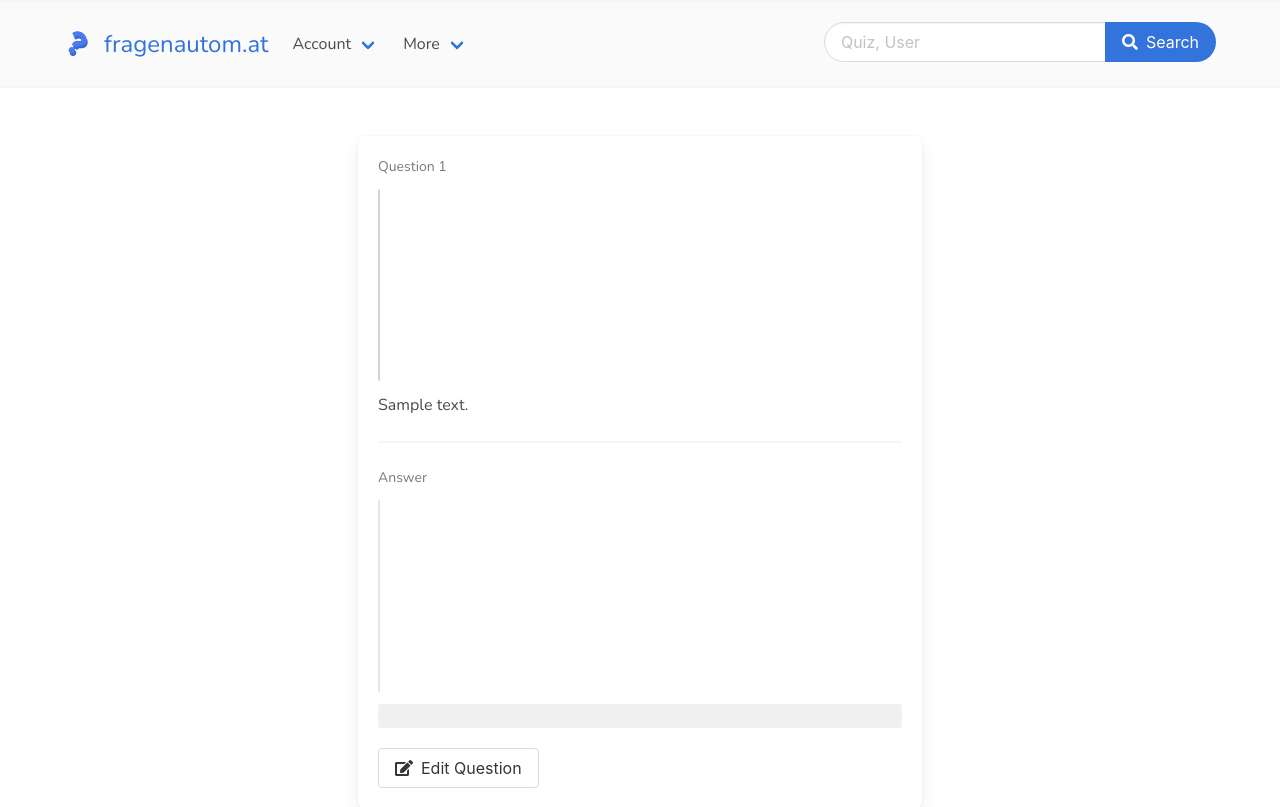
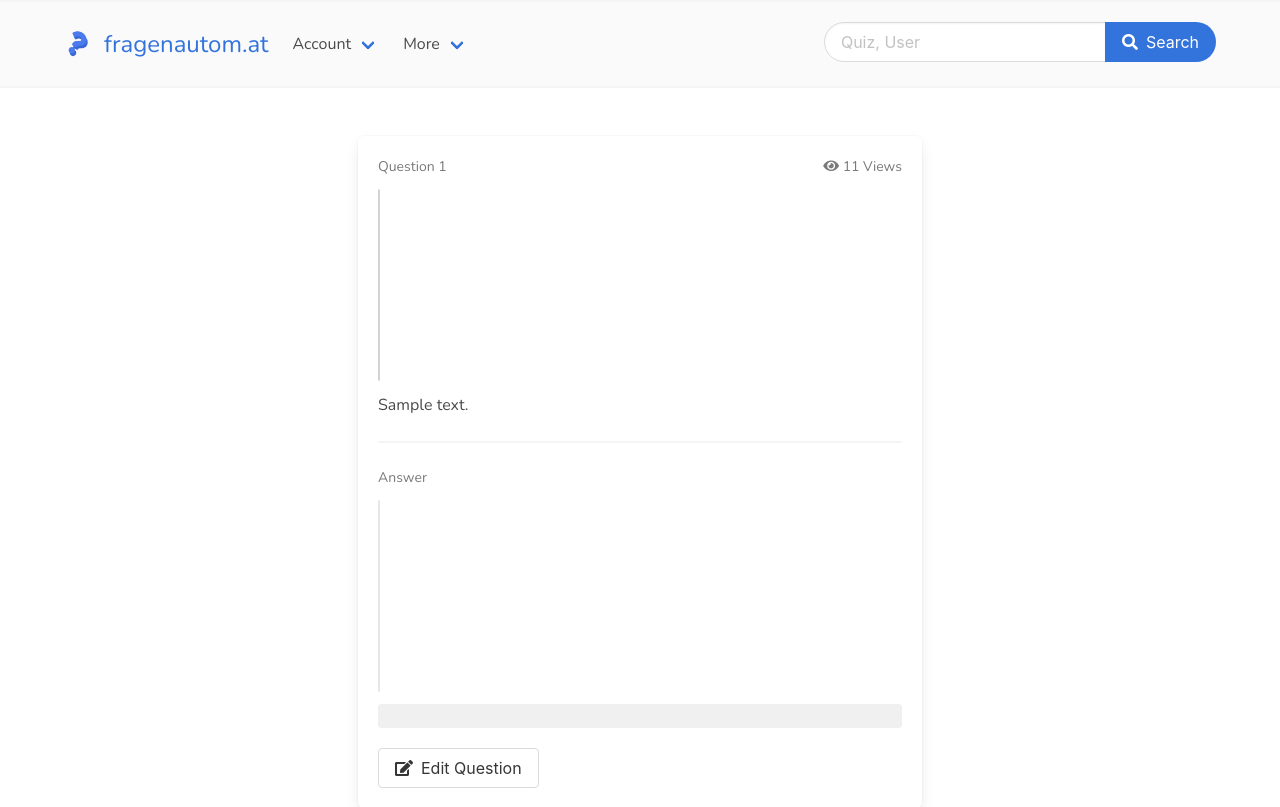
Before and after one commit to PhilippMatthes/fragenautomat, a Django app: a page that uses fragenautomat/quizzes/templates/quizzes/question.html in a window 1280 px wide. Shown: the top 807 px of the page. Run offline with Django 3.2, Linux system fonts and the light colour scheme; a user stored in the database is signed in; tables that the repository leaves empty hold one stand-in row (values such as "Sample post").

Commit message:
Add number of views to quizzes and questions

```diff
--- a/fragenautomat/quizzes/forms.py
+++ b/fragenautomat/quizzes/forms.py
@@ -7,6 +7,7 @@ class QuestionForm(forms.ModelForm):
     class Meta:
         model = Question
         exclude = [
+            'number_of_views',
             'scoped_id',
             'quiz',
             'created_date',
--- a/fragenautomat/quizzes/models.py
+++ b/fragenautomat/quizzes/models.py
@@ -17,6 +17,8 @@ class Quiz(models.Model):
     slug = models.SlugField()
     description = models.TextField()
     author = models.ForeignKey(User, on_delete=models.CASCADE)
+
+    number_of_views = models.PositiveIntegerField(default=0)
 
     image = models.ImageField(
         upload_to=quiz_image_upload_path,
@@ -44,6 +46,8 @@ class Question(models.Model):
     quiz = models.ForeignKey(Quiz, on_delete=models.CASCADE)
     scoped_id = models.PositiveIntegerField()
 
+    number_of_views = models.PositiveIntegerField(default=0)
+
     description = models.TextField(null=True, blank=True)
     description_image = models.ImageField(
         upload_to=question_description_image_upload_path,
--- a/fragenautomat/quizzes/templates/quizzes/question.html
+++ b/fragenautomat/quizzes/templates/quizzes/question.html
@@ -16,6 +16,7 @@
       <div class="box">
         <div>
           <small class="has-text-grey">Question {{ page.number }}</small>
+          <small class="has-text-grey is-pulled-right"><i class="fas fa-eye"></i> {{ quiz.number_of_views }} Views</small>
           {% if question.description_image %}
             <img class="question-image mt-3 blurhash"
                 data-blurhash="{{ question.description_image_blurhash }}"
--- a/fragenautomat/quizzes/templates/quizzes/quiz_card.html
+++ b/fragenautomat/quizzes/templates/quizzes/quiz_card.html
@@ -14,6 +14,7 @@
   <hr>
 
   <div class="content mt-3">
+    <div class="content mb-2"><i class="fas fa-eye"></i> {{ quiz.number_of_views }} Views</div>
     <p>
       <strong>
         <strong>
--- a/fragenautomat/quizzes/views.py
+++ b/fragenautomat/quizzes/views.py
@@ -76,8 +76,14 @@ class QuestionView(View):
 
     def get(self, request, quiz_slug):
         quiz = get_object_or_404(Quiz, slug=quiz_slug)
+        quiz.number_of_views += 1
+        quiz.save()
+
         page = self.get_page(quiz)
         question = page.item
+        question.number_of_views += 1
+        question.save()
+
         has_quiz_access = self.has_quiz_access(quiz)
         context = {
             'quiz': quiz,
```
Also changed, not shown: fragenautomat/quizzes/migrations/0003_auto_20201221_1205.py (added).
